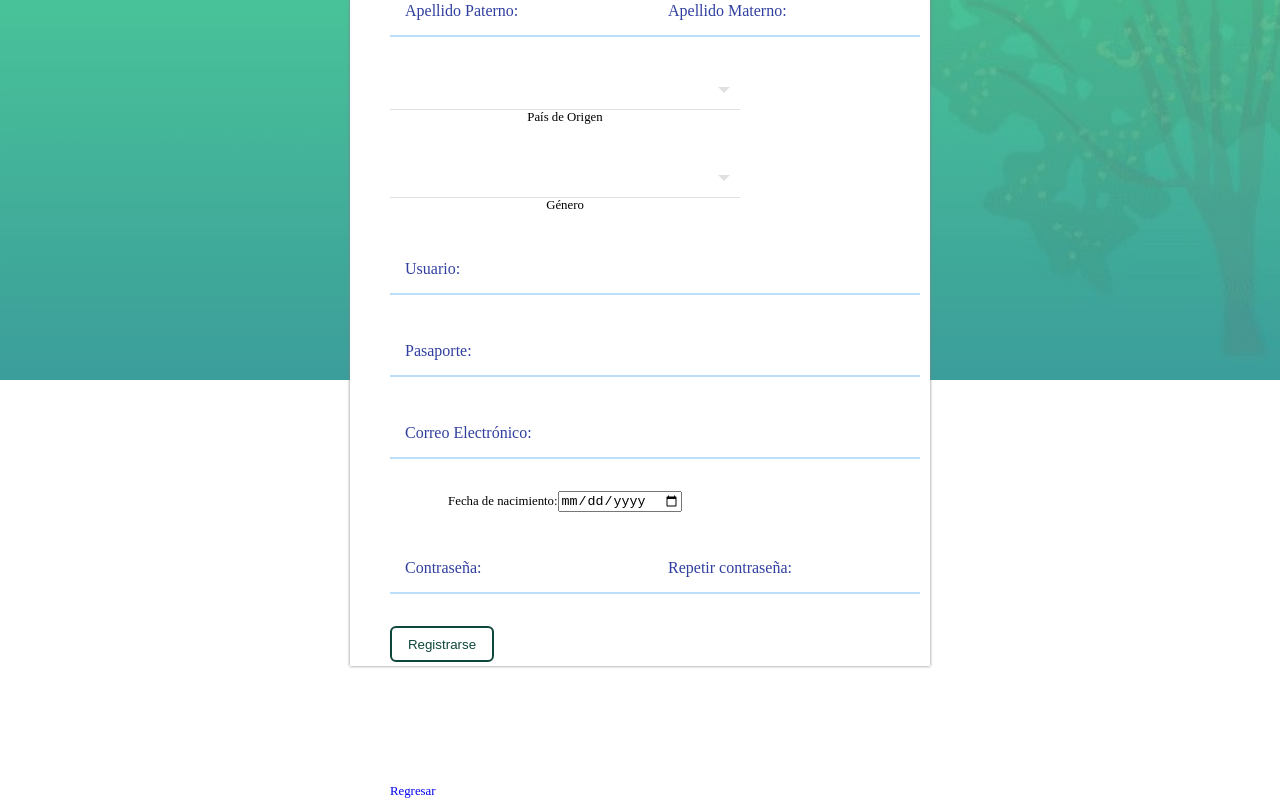
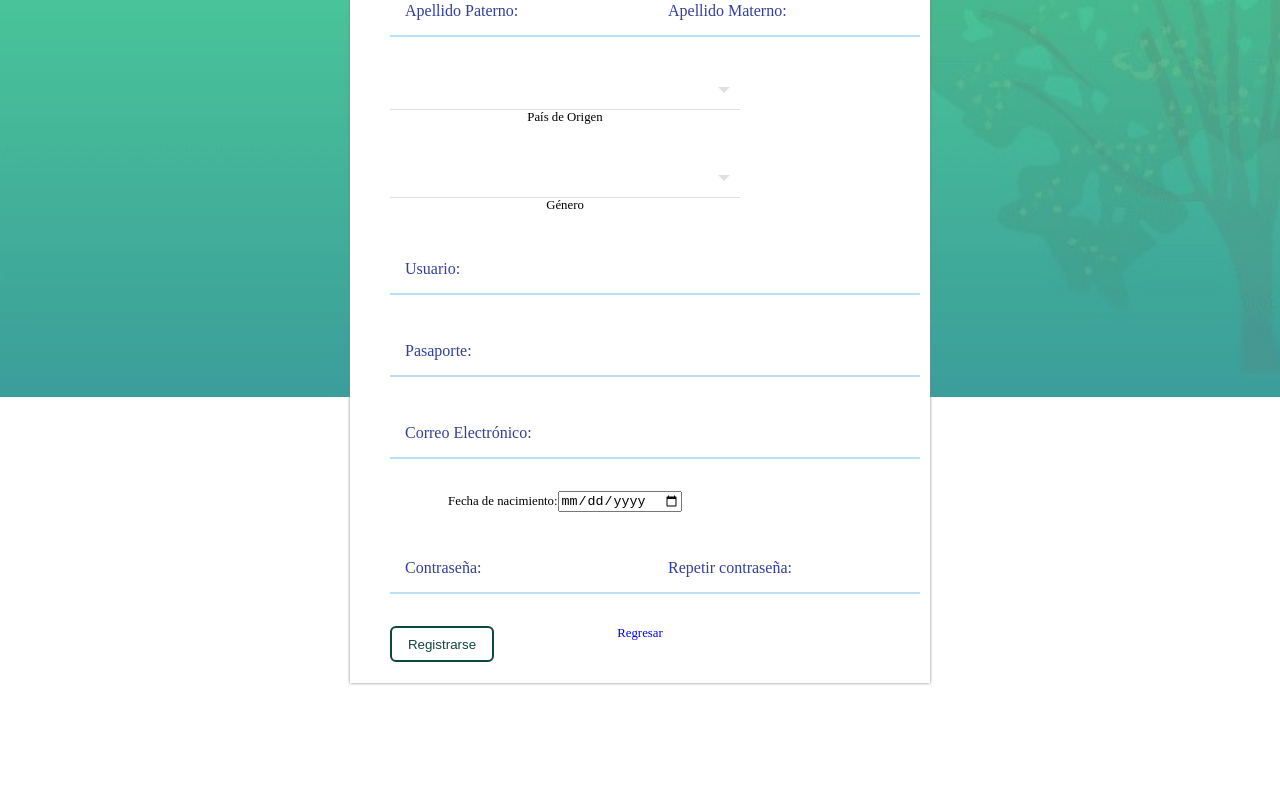
Before and after one commit to Trixtaro/rutasturisticas, a React (Create React App) app in the folder react-app/: page /register in a window 1280 px wide. Shown: the part 387-1187 px from the top of the page. Built offline with nearby package versions, Linux system fonts and the light colour scheme; a web font is replaced by a local one.

Commit message:
Se cambio el boton regresar

```diff
--- a/react-app/src/pages/styles/RegisterTurista.css
+++ b/react-app/src/pages/styles/RegisterTurista.css
@@ -27,6 +27,8 @@
     margin: auto;
     background: #fff;
     box-shadow: 0px 0px 3px grey;
+    display: flex;
+    flex-direction: column;
 }
 
 .RegisterTurista form {
@@ -230,6 +232,4 @@
 
 .RegisterTurista .regresar {
     height: 16.8px;
-    position: absolute;
-    bottom: -20px;
 }
```
